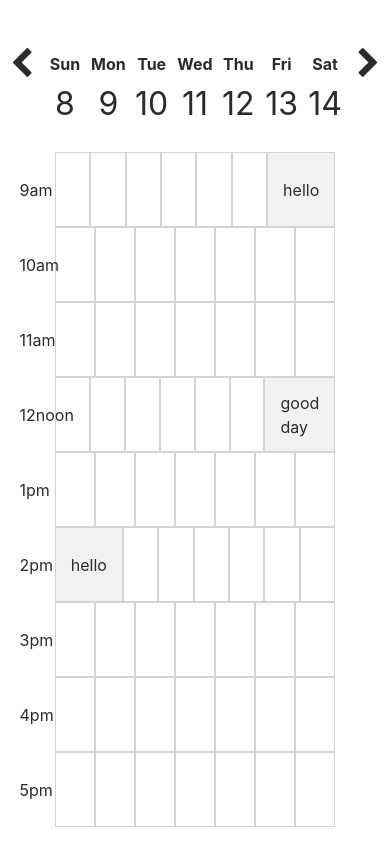
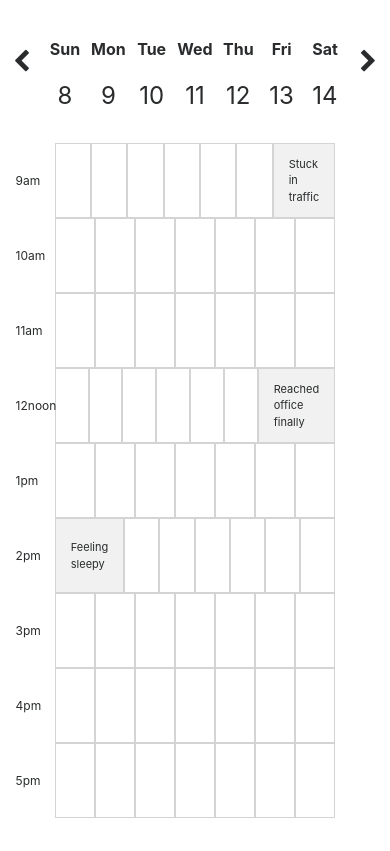
Before and after one commit to arijitpatra/week-calendar, a React (Create React App) app: page / in a window 390 px wide. Built offline with nearby package versions, Linux system fonts and the light colour scheme.

Commit message:
final code
final code

```diff
--- a/public/data.json
+++ b/public/data.json
@@ -12,8 +12,8 @@
       "date": 2,
       "content": {
         "10am": "hello",
-        "11am": "bye",
-        "12noon": "good day"
+        "11am": "coffee",
+        "12noon": "more coffee"
       }
     },
     {
@@ -33,8 +33,8 @@
       "weekNumber": 1,
       "date": 5,
       "content": {
-        "9am": "hello",
-        "12noon": "good day"
+        "9am": "good morning",
+        "12noon": "good afternoon"
       }
     },
     {
@@ -54,7 +54,7 @@
       "weekNumber": 2,
       "date": 8,
       "content": {
-        "2pm": "hello"
+        "2pm": "Feeling sleepy"
       }
     },
     {
@@ -92,8 +92,8 @@
       "weekNumber": 2,
       "date": 14,
       "content": {
-        "9am": "hello",
-        "12noon": "good day"
+        "9am": "Stuck in traffic",
+        "12noon": "Reached office finally"
       }
     },
     {
@@ -119,8 +119,8 @@
       "weekNumber": 3,
       "date": 18,
       "content": {
-        "11am": "hello",
-        "3pm": "good day"
+        "11am": "Movie time",
+        "3pm": "Prepare lunch"
       }
     },
     {
@@ -140,8 +140,8 @@
       "weekNumber": 3,
       "date": 21,
       "content": {
-        "1pm": "hello",
-        "5pm": "good day"
+        "1pm": "Lunchtime",
+        "5pm": "bye bye"
       }
     },
     {
@@ -149,7 +149,7 @@
       "weekNumber": 4,
       "date": 22,
       "content": {
-        "5pm": "good day"
+        "5pm": "Friends meetup"
       }
     },
     {
@@ -157,8 +157,8 @@
       "weekNumber": 4,
       "date": 23,
       "content": {
-        "3pm": "play",
-        "5pm": "day"
+        "3pm": "Play cricket",
+        "5pm": "Pranayam"
       }
     },
     {
@@ -166,8 +166,8 @@
       "weekNumber": 4,
       "date": 24,
       "content": {
-        "9am": "breakfast",
-        "4pm": "code"
+        "9am": "Code",
+        "4pm": "Fly to Kolkata"
       }
     },
     {
@@ -193,7 +193,7 @@
       "weekNumber": 4,
       "date": 28,
       "content": {
-        "1pm": "lunch"
+        "9am": "Start trekking"
       }
     }
   ]
--- a/src/App.js
+++ b/src/App.js
@@ -1,5 +1,4 @@
 import React, { Component } from "react";
-import logo from "./logo.svg";
 import "./App.scss";
 import Calendar from "./components/calendar/calendar";
 
--- a/src/components/calendar/calendar.jsx
+++ b/src/components/calendar/calendar.jsx
@@ -1,6 +1,7 @@
 import React, { Component } from "react";
 import "./calendar.scss";
 import moment from "moment";
+import Loader from "../loader/loader";
 
 class Calendar extends Component {
   constructor(props) {
@@ -83,7 +84,6 @@ class Calendar extends Component {
   }
 
   saveEvent(time, date, weekNumber) {
-    console.log(time, date, weekNumber);
     const matchedObject = this.state.data
       .filter(x => x.weekNumber === weekNumber)
       .filter(y => y.date === date)[0];
@@ -108,11 +108,9 @@ class Calendar extends Component {
     });
 
     this.setState({ data: dataCopy });
-    console.log(dataCopy);
   }
 
   deleteEvent(time, date, weekNumber) {
-    console.log(time, date, weekNumber);
     const matchedObject = this.state.data
       .filter(x => x.weekNumber === weekNumber)
       .filter(y => y.date === date)[0];
@@ -137,14 +135,14 @@ class Calendar extends Component {
     });
 
     this.setState({ data: dataCopy });
-    console.log(dataCopy);
   }
 
   render() {
     if (this.state.isLoading === false) {
       return (
         <React.Fragment>
-          <div className="l-flex-1 mt-5">
+          {/* 1 - This will be the component for weeks and previous, next week navigation buttons */}
+          <div className="l-flex-1 mt-4">
             <div className="l-flex-1">
               <i
                 className={
@@ -154,9 +152,9 @@ class Calendar extends Component {
                 onClick={this.getPreviousWeek}
               />
             </div>
-            {this.weekdaysShort.map(x => (
-              <div className="l-flex-1" key={x}>
-                <b>{x}</b>
+            {this.weekdaysShort.map(day => (
+              <div className="l-flex-1" key={day}>
+                <b>{day}</b>
               </div>
             ))}
             <div className="l-flex-1">
@@ -169,41 +167,56 @@ class Calendar extends Component {
               />
             </div>
           </div>
+          {/* 1 - Ends Here */}
+
+          {/* 2 - This will be the component for displaying the dates below the week days */}
           <div className="l-flex-1">
             <div className="l-flex-1">
               <i className="invisible fa fa-fw fa-chevron-left" />
             </div>
-            {this.state.currentData.map(x => (
-              <div className="l-flex-1 g-fs-32" key={x.id}>
-                {x.date}
+            {this.state.currentData.map(dataItem => (
+              <div className="l-flex-1 g-fs-32" key={dataItem.id}>
+                {dataItem.date}
               </div>
             ))}
             <div className="l-flex-1">
               <i className="invisible fa fa-fw fa-chevron-right" />
             </div>
           </div>
+          {/* 2 - Ends Here */}
+
+          {/* 3 - This will be the component that takes care of the grid of days/dates and timeslots along with the modal */}
           <div className="p-4">
-            {this.state.timeSlot.map(c => (
-              <div key={c} id={c}>
+            {this.state.timeSlot.map(timeItem => (
+              <div key={timeItem} id={timeItem}>
                 <div className="l-flex-1 l-row-align">
-                  <div className="l-time-align">{c}</div>
-                  {this.state.currentData.map(x => (
-                    <React.Fragment key={x.date + "-" + c + "-fragment"}>
+                  <div className="l-time-align">{timeItem}</div>
+                  {this.state.currentData.map(dataItem => (
+                    <React.Fragment
+                      key={dataItem.date + "-" + timeItem + "-fragment"}
+                    >
                       <div
-                        id={x.date + "-" + c}
+                        id={dataItem.date + "-" + timeItem}
                         className={
                           "l-flex-1 " +
-                          (x.content[c] === undefined
+                          (dataItem.content[timeItem] === undefined
                             ? "l-box-empty"
                             : "l-box-filled")
                         }
-                        key={x.date + "-" + c}
+                        key={dataItem.date + "-" + timeItem}
                         data-toggle="modal"
-                        data-target={"#" + x.date + "-" + c + "-modal"}
+                        data-target={
+                          "#" + dataItem.date + "-" + timeItem + "-modal"
+                        }
                       >
-                        {x.content.length === 0 ? "" : x.content[c]}
+                        {dataItem.content.length === 0
+                          ? ""
+                          : dataItem.content[timeItem]}
                       </div>
-                      <div className="modal" id={x.date + "-" + c + "-modal"}>
+                      <div
+                        className="modal"
+                        id={dataItem.date + "-" + timeItem + "-modal"}
+                      >
                         <div className="modal-dialog">
                           <div className="modal-content">
                             <div className="modal-header">
@@ -211,11 +224,11 @@ class Calendar extends Component {
                                 Modify Event -{" "}
                                 {this.currentMonth +
                                   " " +
-                                  x.date +
+                                  dataItem.date +
                                   ", " +
                                   this.currentYear +
                                   " - " +
-                                  c}{" "}
+                                  timeItem}{" "}
                               </h5>
                               <button
                                 type="button"
@@ -230,7 +243,9 @@ class Calendar extends Component {
                                 className="w-100 p-2"
                                 type="text"
                                 defaultValue={
-                                  x.content.length === 0 ? "" : x.content[c]
+                                  dataItem.content.length === 0
+                                    ? ""
+                                    : dataItem.content[timeItem]
                                 }
                                 onChange={e => this.editEvent(e)}
                               />
@@ -241,8 +256,8 @@ class Calendar extends Component {
                                   data-dismiss="modal"
                                   onClick={() =>
                                     this.saveEvent(
-                                      c,
-                                      x.date,
+                                      timeItem,
+                                      dataItem.date,
                                       this.state.currentWeekNumber
                                     )
                                   }
@@ -255,8 +270,8 @@ class Calendar extends Component {
                                   data-dismiss="modal"
                                   onClick={() =>
                                     this.deleteEvent(
-                                      c,
-                                      x.date,
+                                      timeItem,
+                                      dataItem.date,
                                       this.state.currentWeekNumber
                                     )
                                   }
@@ -274,15 +289,11 @@ class Calendar extends Component {
               </div>
             ))}
           </div>
+          {/* 3 - Ends Here */}
         </React.Fragment>
       );
     } else {
-      return (
-        <div className="row p-0 m-0 justify-content-center align-items-center l-loader">
-          <i className="fa fa-spinner fa-pulse fa-3x fa-fw" />
-          <span className="sr-only">Loading...</span>
-        </div>
-      );
+      return <Loader />;
     }
   }
 }
--- a/src/components/calendar/calendar.scss
+++ b/src/components/calendar/calendar.scss
@@ -16,18 +16,29 @@
   padding: 3px 15px;
   height: 75px;
   background: #f1f1f1;
+  font-size: 11px;
 }
 
 .l-time-align {
   position: absolute;
   left: 5%;
+  font-size: 14px;
 }
 
 .l-row-align {
   padding: 0px 9%;
 }
 
-.l-loader {
-  width: 100vw;
-  height: 90vh;
+@media (max-width: 768px) {
+  .l-time-align {
+    position: absolute;
+    left: 3%;
+    font-size: 12px;
+  }
 }
+
+@media (max-width: 991px) {
+  .l-time-align {
+    left: 4%;
+  }
+}
--- /dev/null
+++ b/src/components/loader/loader.jsx
@@ -0,0 +1,15 @@
+import React, { Component } from "react";
+import "./loader.scss";
+
+class Loader extends Component {
+  render() {
+    return (
+      <div className="row p-0 m-0 justify-content-center align-items-center l-loader">
+        <i className="fa fa-spinner fa-pulse fa-3x fa-fw" />
+        <span className="sr-only">Loading...</span>
+      </div>
+    );
+  }
+}
+
+export default Loader;
--- /dev/null
+++ b/src/components/loader/loader.scss
@@ -0,0 +1,4 @@
+.l-loader {
+    width: 100vw;
+    height: 90vh;
+  }
--- a/src/index.scss
+++ b/src/index.scss
@@ -20,3 +20,14 @@ code {
 .g-fs-32 {
   font-size: 32px;
 }
+
+.fa {
+  font-size: 21px;
+  margin-top: 25px;
+}
+
+@media (max-width: 768px) {
+  .g-fs-32 {
+    font-size: 24px;
+  }
+}
```
